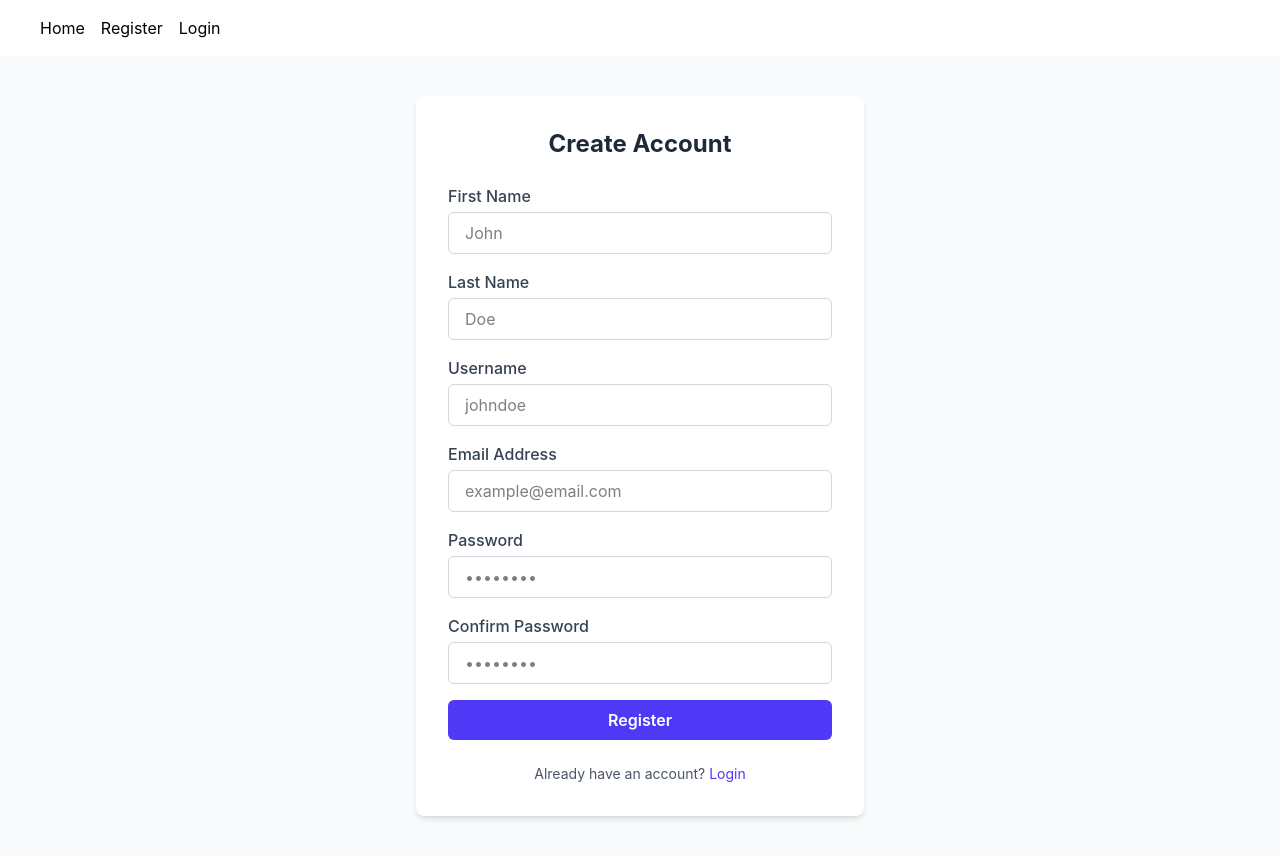
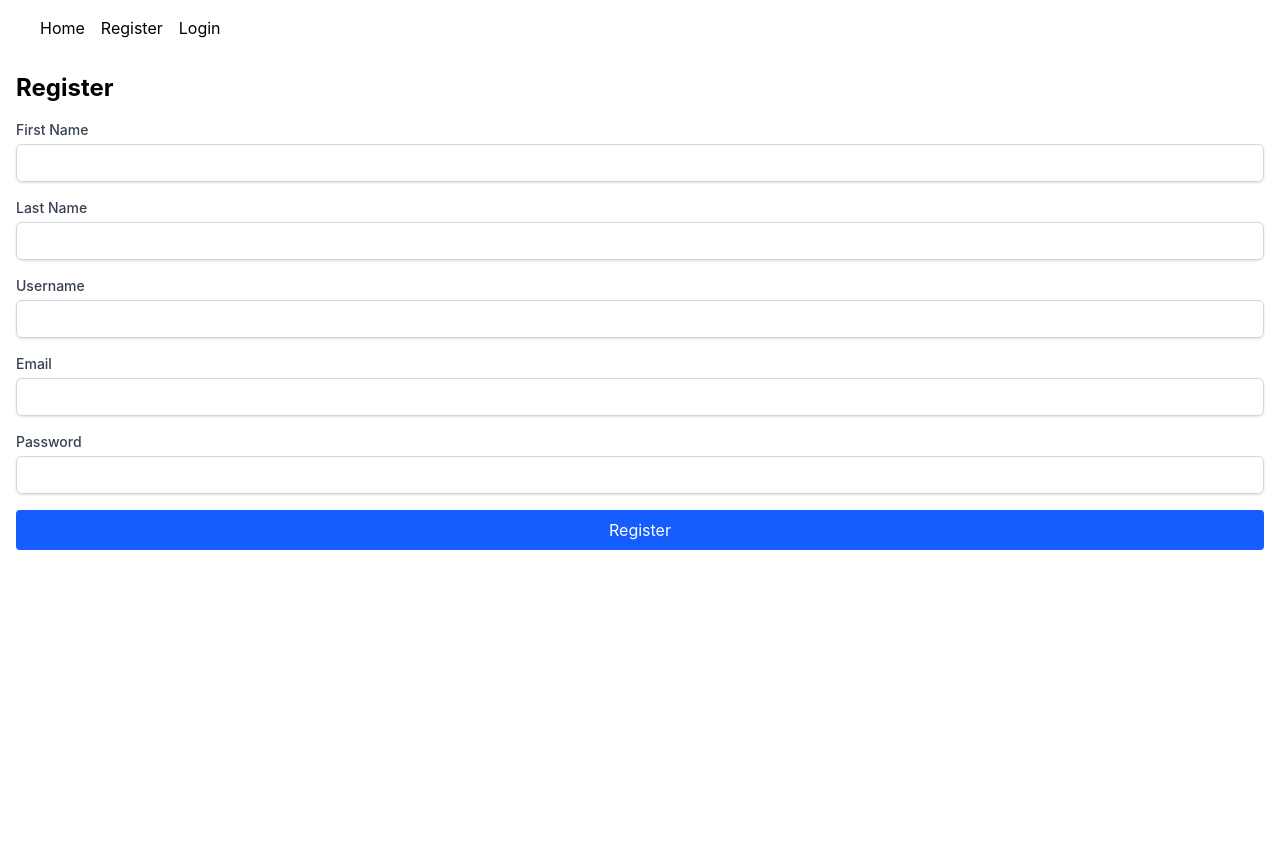
Before and after one commit to Sinyedu/AroundYou, a Vue app in the folder frontend/around-you/: page /auth/register in a window 1280 px wide. After the commit the page ends 800 px from the top, so only its background shows below. Built offline with nearby package versions, Linux system fonts and the light colour scheme; the HTML template or start-up script is replaced by a standard one.

Commit message:
feat: giant refactor of legacy components and rewrite to make it more clear and concise

```diff
--- a/frontend/around-you/src/composables/useAuth.ts
+++ b/frontend/around-you/src/composables/useAuth.ts
@@ -1,47 +1,16 @@
-import { ref } from 'vue'
-import { registerUser, loginUser } from '@/api/authService'
-import type { RegisterUser, LoginUser, AuthResponse } from '@/interfaces/auth'
+import { computed } from 'vue'
+import { useAuthService } from '../api/authService'
 
-export function useAuth() {
-  const loading = ref<boolean>(false)
-  const error = ref<string | null>(null)
+export const useAuth = () => {
+  const { login, register, logout, token } = useAuthService()
 
-  const register = async (data: RegisterUser): Promise<AuthResponse> => {
-    loading.value = true
-    error.value = null
-
-    try {
-      const response = await registerUser(data)
-      return response
-    } catch (err: unknown) {
-      const message = err instanceof Error ? err.message : 'Registration failed'
-      error.value = message
-      throw err
-    } finally {
-      loading.value = false
-    }
-  }
-
-  const login = async (data: LoginUser): Promise<AuthResponse> => {
-    loading.value = true
-    error.value = null
-
-    try {
-      const response = await loginUser(data)
-      return response
-    } catch (err: unknown) {
-      const message = err instanceof Error ? err.message : 'Login failed'
-      error.value = message
-      throw err
-    } finally {
-      loading.value = false
-    }
-  }
+  const isAuthenticated = computed(() => !!token.value)
 
   return {
-    loading,
-    error,
+    login,
     register,
-    login,
+    logout,
+    token,
+    isAuthenticated,
   }
 }
--- a/frontend/around-you/src/views/auth/LoginView.vue
+++ b/frontend/around-you/src/views/auth/LoginView.vue
@@ -1,124 +1,55 @@
 <template>
-  <div class="min-h-screen flex items-center justify-center bg-gray-50">
-    <div class="w-full max-w-md bg-white p-8 rounded-lg shadow-md">
-      <h2 class="text-2xl font-bold text-center text-gray-800 mb-6">Login</h2>
-
-      <form class="space-y-4" @submit.prevent="submitForm" novalidate>
-        <!-- Email -->
-        <div>
-          <label for="email" class="block text-gray-700 font-medium mb-1">Email Address</label>
+  <div class="container mx-auto p-4">
+    <h2 class="text-2xl font-bold mb-4">Login</h2>
+    <form @submit.prevent="handleLogin">
+      <div class="mb-4">
+        <label for="email" class="block text-sm font-medium text-gray-700">Email</label>
         <input
-            type="email"
           id="email"
           v-model="email"
-            @blur="touched.email = true"
-            placeholder="example@email.com"
-            class="w-full px-4 py-2 border border-gray-300 rounded-md focus:ring-2 focus:ring-indigo-500 focus:outline-none"
-            :class="{ 'border-red-400': touched.email && !validEmail }"
+          type="email"
+          required
+          class="mt-1 block w-full border border-gray-300 rounded-md shadow-sm py-2 px-3 focus:outline-none focus:ring-indigo-500 focus:border-indigo-500 sm:text-sm"
         />
-          <p v-if="touched.email && !email" class="text-red-500 text-sm mt-1">Email is required</p>
-          <p v-else-if="touched.email && !validEmail" class="text-red-500 text-sm mt-1">
-            Invalid email address
-          </p>
       </div>
-
-        <!-- Password -->
-        <div>
-          <label for="password" class="block text-gray-700 font-medium mb-1">Password</label>
+      <div class="mb-4">
+        <label for="password" class="block text-sm font-medium text-gray-700">Password</label>
         <input
-            type="password"
           id="password"
           v-model="password"
-            @blur="touched.password = true"
-            placeholder="••••••••"
-            class="w-full px-4 py-2 border border-gray-300 rounded-md focus:ring-2 focus:ring-indigo-500 focus:outline-none"
-            :class="{ 'border-red-400': touched.password && !password }"
+          type="password"
+          required
+          class="mt-1 block w-full border border-gray-300 rounded-md shadow-sm py-2 px-3 focus:outline-none focus:ring-indigo-500 focus:border-indigo-500 sm:text-sm"
         />
-          <p v-if="touched.password && !password" class="text-red-500 text-sm mt-1">
-            Password is required
-          </p>
       </div>
-
-        <!-- Submit -->
       <button
         type="submit"
-          :disabled="loading"
-          class="w-full py-2 px-4 bg-indigo-600 text-white font-semibold rounded-md hover:bg-indigo-700 transition-colors disabled:opacity-50 disabled:cursor-not-allowed"
+        class="w-full bg-indigo-600 text-white py-2 px-4 border border-transparent rounded-md shadow-sm hover:bg-indigo-700 focus:outline-none focus:ring-2 focus:ring-offset-2 focus:ring-indigo-500"
       >
-          {{ loading ? 'Logging in…' : 'Login' }}
+        Login
       </button>
-
-        <!-- API error / success -->
-        <p v-if="error" class="text-red-500 text-sm text-center">{{ error }}</p>
-        <p v-if="successMessage" class="text-green-500 text-sm text-center">{{ successMessage }}</p>
-
-        <div class="flex justify-between text-sm text-gray-600 mt-2">
-          <RouterLink to="/forgot-password" class="text-indigo-600 hover:underline">
-            Forgot Password?
-          </RouterLink>
-          <RouterLink to="/auth/register" class="text-indigo-600 hover:underline">
-            Create Account
-          </RouterLink>
-        </div>
     </form>
-    </div>
   </div>
 </template>
 
 <script setup lang="ts">
-import { ref, computed, reactive } from 'vue'
-import { useRouter } from 'vue-router'
-import { useAuth } from '@/composables/useAuth'
-import { useUsers } from '@/modules/useUsers'
+import { ref } from 'vue'
+import { useAuth } from '../../composables/useAuth'
 
-const router = useRouter()
+const email = ref('')
+const password = ref('')
 
-const email = ref<string>('')
-const password = ref<string>('')
-const successMessage = ref<string | null>(null)
+const { login, isAuthenticated } = useAuth()
 
-const touched = reactive<Record<'email' | 'password', boolean>>({
-  email: false,
-  password: false,
-})
-
-const { login, loading, error } = useAuth()
-const { setSession } = useUsers()
-
-const validEmail = computed<boolean>(() => {
-  const emailRegex = /^[^\s@]+@[^\s@]+\.[^\s@]+$/
-  return emailRegex.test(email.value)
-})
-
-const submitForm = async (): Promise<void> => {
-  touched.email = true
-  touched.password = true
-  successMessage.value = null
-
-  if (!email.value || !password.value || !validEmail.value) return
-
+const handleLogin = async () => {
   try {
-    const response = await login({
-      email: email.value,
-      password: password.value,
-    })
-
-    setSession(response)
-
-    successMessage.value = 'Login successful'
-
-    email.value = ''
-    password.value = ''
-    touched.email = false
-    touched.password = false
-
-    await router.push('/')
-  } catch (err: unknown) {
-    if (err instanceof Error) {
-      console.error('Login error:', err.message)
+    await login(email.value, password.value)
+    if (isAuthenticated.value) {
+      // Redirect to home or dashboard
+      window.location.href = '/'
     }
+  } catch (error) {
+    console.error('Login failed:', error)
   }
 }
 </script>
-
-<style scoped></style>
--- a/frontend/around-you/src/views/auth/RegisterView.vue
+++ b/frontend/around-you/src/views/auth/RegisterView.vue
@@ -1,248 +1,103 @@
 <template>
-  <div class="min-h-screen flex items-center justify-center bg-gray-50">
-    <div class="w-full max-w-md bg-white p-8 rounded-lg shadow-md">
-      <h2 class="text-2xl font-bold text-center text-gray-800 mb-6">Create Account</h2>
-
-      <form class="space-y-4" @submit.prevent="submitForm" novalidate>
-        <div>
-          <label for="firstName" class="block text-gray-700 font-medium mb-1">First Name</label>
+  <div class="container mx-auto p-4">
+    <h2 class="text-2xl font-bold mb-4">Register</h2>
+    <form @submit.prevent="handleRegister">
+      <div class="mb-4">
+        <label for="firstName" class="block text-sm font-medium text-gray-700">First Name</label>
         <input
-            type="text"
           id="firstName"
           v-model="firstName"
-            @blur="touched.firstName = true"
-            placeholder="John"
-            class="w-full px-4 py-2 border border-gray-300 rounded-md focus:ring-2 focus:ring-indigo-500 focus:outline-none"
-            :class="{ 'border-red-400': touched.firstName && !validFirstName }"
+          type="text"
+          required
+          class="mt-1 block w-full border border-gray-300 rounded-md shadow-sm py-2 px-3 focus:outline-none focus:ring-indigo-500 focus:border-indigo-500 sm:text-sm"
         />
-          <p v-if="touched.firstName && !firstName" class="text-red-500 text-sm mt-1">
-            First name is required
-          </p>
-          <p
-            v-else-if="touched.firstName && firstName.length < 2"
-            class="text-red-500 text-sm mt-1"
-          >
-            First name must be at least 2 characters
-          </p>
       </div>
-
-        <div>
-          <label for="lastName" class="block text-gray-700 font-medium mb-1">Last Name</label>
+      <div class="mb-4">
+        <label for="lastName" class="block text-sm font-medium text-gray-700">Last Name</label>
         <input
-            type="text"
           id="lastName"
           v-model="lastName"
-            @blur="touched.lastName = true"
-            placeholder="Doe"
-            class="w-full px-4 py-2 border border-gray-300 rounded-md focus:ring-2 focus:ring-indigo-500 focus:outline-none"
-            :class="{ 'border-red-400': touched.lastName && !validLastName }"
+          type="text"
+          required
+          class="mt-1 block w-full border border-gray-300 rounded-md shadow-sm py-2 px-3 focus:outline-none focus:ring-indigo-500 focus:border-indigo-500 sm:text-sm"
         />
-          <p v-if="touched.lastName && !lastName" class="text-red-500 text-sm mt-1">
-            Last name is required
-          </p>
-          <p v-else-if="touched.lastName && lastName.length < 2" class="text-red-500 text-sm mt-1">
-            Last name must be at least 2 characters
-          </p>
       </div>
-
-        <div>
-          <label for="userName" class="block text-gray-700 font-medium mb-1">Username</label>
+      <div class="mb-4">
+        <label for="userName" class="block text-sm font-medium text-gray-700">Username</label>
         <input
-            type="text"
           id="userName"
           v-model="userName"
-            @blur="touched.userName = true"
-            placeholder="johndoe"
-            class="w-full px-4 py-2 border border-gray-300 rounded-md focus:ring-2 focus:ring-indigo-500 focus:outline-none"
-            :class="{ 'border-red-400': touched.userName && !validUserName }"
+          type="text"
+          required
+          class="mt-1 block w-full border border-gray-300 rounded-md shadow-sm py-2 px-3 focus:outline-none focus:ring-indigo-500 focus:border-indigo-500 sm:text-sm"
         />
-          <p v-if="touched.userName && !userName" class="text-red-500 text-sm mt-1">
-            Username is required
-          </p>
-          <p v-else-if="touched.userName && userName.length < 2" class="text-red-500 text-sm mt-1">
-            Username must be at least 2 characters
-          </p>
       </div>
-
-        <div>
-          <label for="email" class="block text-gray-700 font-medium mb-1">Email Address</label>
+      <div class="mb-4">
+        <label for="email" class="block text-sm font-medium text-gray-700">Email</label>
         <input
-            type="email"
           id="email"
           v-model="email"
-            @blur="touched.email = true"
-            placeholder="example@email.com"
-            class="w-full px-4 py-2 border border-gray-300 rounded-md focus:ring-2 focus:ring-indigo-500 focus:outline-none"
-            :class="{ 'border-red-400': touched.email && !validEmail }"
+          type="email"
+          required
+          class="mt-1 block w-full border border-gray-300 rounded-md shadow-sm py-2 px-3 focus:outline-none focus:ring-indigo-500 focus:border-indigo-500 sm:text-sm"
         />
-          <p v-if="touched.email && !email" class="text-red-500 text-sm mt-1">Email is required</p>
-          <p v-else-if="touched.email && !validEmail" class="text-red-500 text-sm mt-1">
-            Invalid email address
-          </p>
       </div>
-
-        <div>
-          <label for="password" class="block text-gray-700 font-medium mb-1">Password</label>
+      <div class="mb-4">
+        <label for="password" class="block text-sm font-medium text-gray-700">Password</label>
         <input
-            type="password"
           id="password"
           v-model="password"
-            @blur="touched.password = true"
-            placeholder="••••••••"
-            class="w-full px-4 py-2 border border-gray-300 rounded-md focus:ring-2 focus:ring-indigo-500 focus:outline-none"
-            :class="{ 'border-red-400': touched.password && !validPassword }"
+          type="password"
+          required
+          class="mt-1 block w-full border border-gray-300 rounded-md shadow-sm py-2 px-3 focus:outline-none focus:ring-indigo-500 focus:border-indigo-500 sm:text-sm"
         />
-          <p v-if="touched.password && !password" class="text-red-500 text-sm mt-1">
-            Password is required
-          </p>
-          <p v-else-if="touched.password && password.length < 6" class="text-red-500 text-sm mt-1">
-            Password must be at least 6 characters
-          </p>
       </div>
-
-        <div>
-          <label for="confirmPassword" class="block text-gray-700 font-medium mb-1">
-            Confirm Password
-          </label>
-          <input
-            type="password"
-            id="confirmPassword"
-            v-model="confirmPassword"
-            @blur="touched.confirmPassword = true"
-            placeholder="••••••••"
-            class="w-full px-4 py-2 border border-gray-300 rounded-md focus:ring-2 focus:ring-indigo-500 focus:outline-none"
-            :class="{ 'border-red-400': touched.confirmPassword && !passwordsMatch }"
-          />
-          <p v-if="touched.confirmPassword && !confirmPassword" class="text-red-500 text-sm mt-1">
-            Please confirm your password
-          </p>
-          <p
-            v-else-if="touched.confirmPassword && !passwordsMatch"
-            class="text-red-500 text-sm mt-1"
-          >
-            Passwords do not match
-          </p>
-        </div>
-
       <button
         type="submit"
-          :disabled="loading"
-          class="w-full py-2 px-4 bg-indigo-600 text-white font-semibold rounded-md hover:bg-indigo-700 transition-colors disabled:opacity-50 disabled:cursor-not-allowed"
+        class="w-full bg-blue-600 text-white py-2 px-4 rounded hover:bg-blue-700 focus:outline-none"
       >
-          {{ loading ? 'Creating account…' : 'Register' }}
+        Register
       </button>
-
-        <p v-if="error" class="text-red-500 text-sm text-center">{{ error }}</p>
-        <p v-if="successMessage" class="text-green-500 text-sm text-center">{{ successMessage }}</p>
-
-        <p class="text-center text-gray-600 text-sm mt-2">
-          Already have an account?
-          <RouterLink to="/auth/login" class="text-indigo-600 hover:underline">Login</RouterLink>
-        </p>
     </form>
-    </div>
   </div>
 </template>
 
-<script setup lang="ts">
-import { ref, computed, reactive } from 'vue'
-import { useRouter } from 'vue-router'
-import { useAuth } from '@/composables/useAuth'
-import { useUsers } from '@/modules/useUsers'
+<script>
+import { ref } from 'vue'
+import { useAuth } from '../../composables/useAuth'
 
-const router = useRouter()
+export default {
+  setup() {
+    const { register } = useAuth()
 
-const firstName = ref<string>('')
-const lastName = ref<string>('')
-const userName = ref<string>('')
-const email = ref<string>('')
-const password = ref<string>('')
-const confirmPassword = ref<string>('')
-const successMessage = ref<string | null>(null)
+    const firstName = ref('')
+    const lastName = ref('')
+    const userName = ref('')
+    const email = ref('')
+    const password = ref('')
 
-type FormField = 'firstName' | 'lastName' | 'userName' | 'email' | 'password' | 'confirmPassword'
-
-const touched = reactive<Record<FormField, boolean>>({
-  firstName: false,
-  lastName: false,
-  userName: false,
-  email: false,
-  password: false,
-  confirmPassword: false,
-})
-
-const { register, loading, error } = useAuth()
-const { setSession } = useUsers()
-
-const validFirstName = computed<boolean>(() => firstName.value.trim().length >= 2)
-const validLastName = computed<boolean>(() => lastName.value.trim().length >= 2)
-const validUserName = computed<boolean>(() => userName.value.trim().length >= 2)
-const validPassword = computed<boolean>(() => password.value.length >= 6)
-const passwordsMatch = computed<boolean>(
-  () => !!confirmPassword.value && confirmPassword.value === password.value,
-)
-const validEmail = computed<boolean>(() => {
-  const emailRegex = /^[^\s@]+@[^\s@]+\.[^\s@]+$/
-  return emailRegex.test(email.value)
-})
-
-const isFormValid = computed<boolean>(
-  () =>
-    validFirstName.value &&
-    validLastName.value &&
-    validUserName.value &&
-    validEmail.value &&
-    validPassword.value &&
-    passwordsMatch.value,
-)
-
-const touchAll = (): void => {
-  const fields = Object.keys(touched) as FormField[]
-  fields.forEach((field) => {
-    touched[field] = true
-  })
+    const handleRegister = async () => {
+      try {
+        await register(userName.value, email.value, password.value)
+        alert('Registration successful!')
+      } catch (error) {
+        console.error(error)
+        alert('Registration failed. Please check your details.')
+      }
     }
 
-const resetForm = (): void => {
-  firstName.value = ''
-  lastName.value = ''
-  userName.value = ''
-  email.value = ''
-  password.value = ''
-  confirmPassword.value = ''
-  const fields = Object.keys(touched) as FormField[]
-  fields.forEach((field) => {
-    touched[field] = false
-  })
+    return {
+      firstName,
+      lastName,
+      userName,
+      email,
+      password,
+      handleRegister,
     }
-
-const submitForm = async (): Promise<void> => {
-  touchAll()
-  successMessage.value = null
-
-  if (!isFormValid.value) return
-
-  try {
-    const response = await register({
-      firstName: firstName.value.trim(),
-      lastName: lastName.value.trim(),
-      userName: userName.value.trim(),
-      email: email.value,
-      password: password.value,
-    })
-
-    setSession(response)
-
-    successMessage.value = 'Account created successfully!'
-    resetForm()
-
-    await router.push('/')
-  } catch (err: unknown) {
-    if (err instanceof Error) {
-      console.error('Registration error:', err.message)
-    }
-  }
+  },
 }
 </script>
 
-<style scoped></style>
+<style scoped>
+/* Add your styles here */
+</style>
```
Also changed, not shown: frontend/around-you/src/api/authService.ts (+48 -30 lines), frontend/around-you/src/modules/useUsers.ts (+71 -40 lines). Lines whose indentation alone changed are shown as unchanged.
